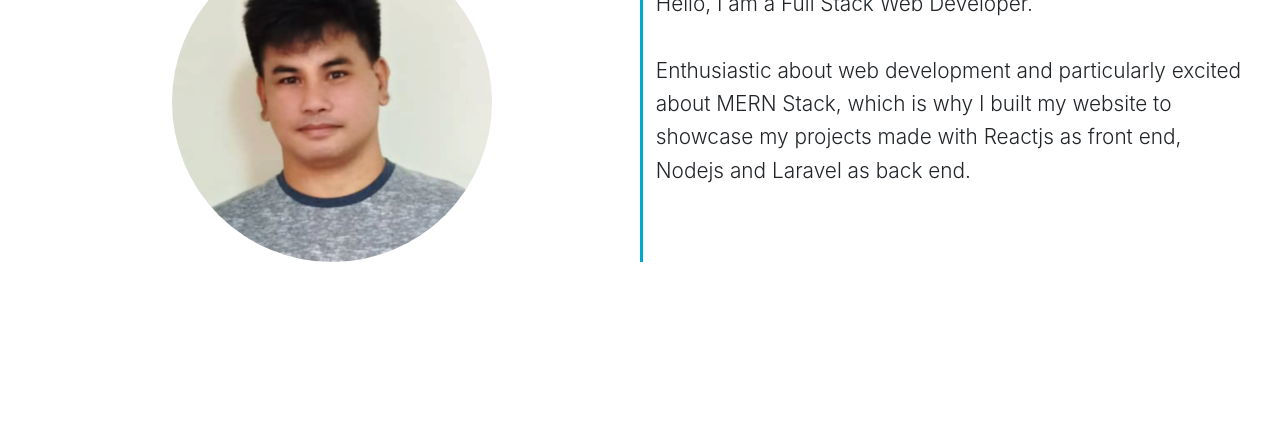
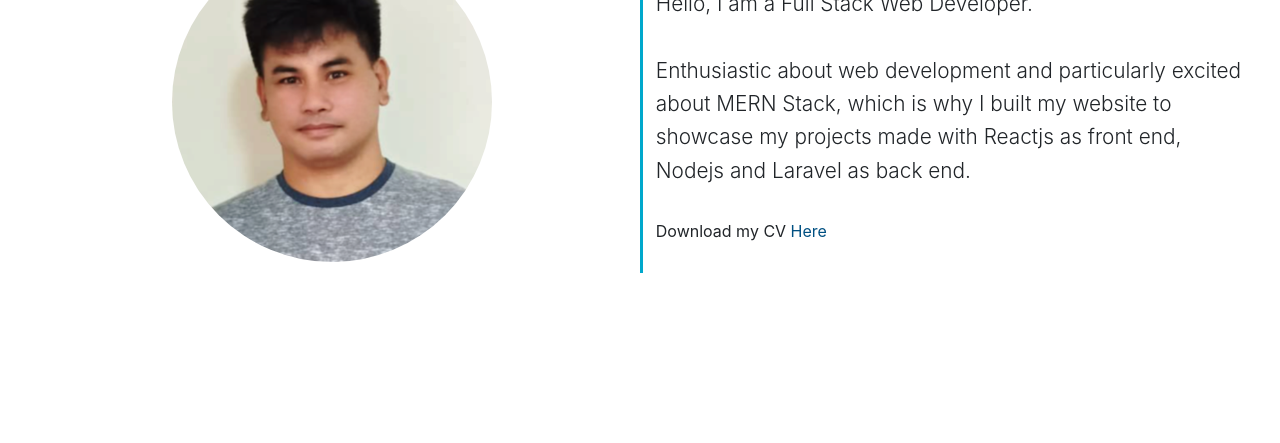
Before and after one commit to mrabara/michael_ian_rabara, a website: page dist/about.html in a window 1280 px wide. Shown: the part 322-765 px from the top of the page. Drawn offline with nearby package versions, Linux system fonts and the light colour scheme; some packages are replaced by stand-ins of ours; a script that the page names is missing.

Commit message:
Adding my CV

```diff
--- a/dist/about.html
+++ b/dist/about.html
@@ -48,6 +48,7 @@
                     Enthusiastic about web development and particularly excited about MERN Stack, which is why I built my
                     website to showcase my projects made with Reactjs as front end, Nodejs and Laravel as back end.
                 </p>
+                <p>Download my CV <a href="/dist/cv/Michael Ian Rabara_Resume.pdf" target="_blank">Here</a></p>
             </div>
 
         </div>
```
Also changed, not shown: 1 other file.
